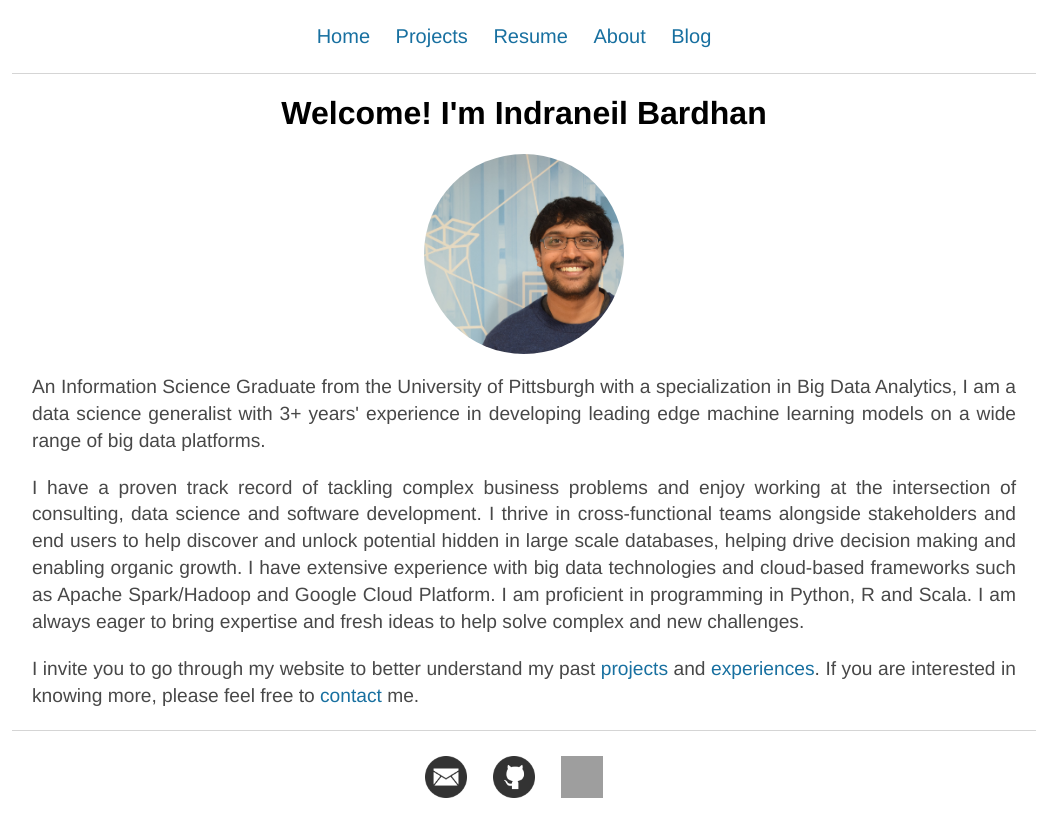
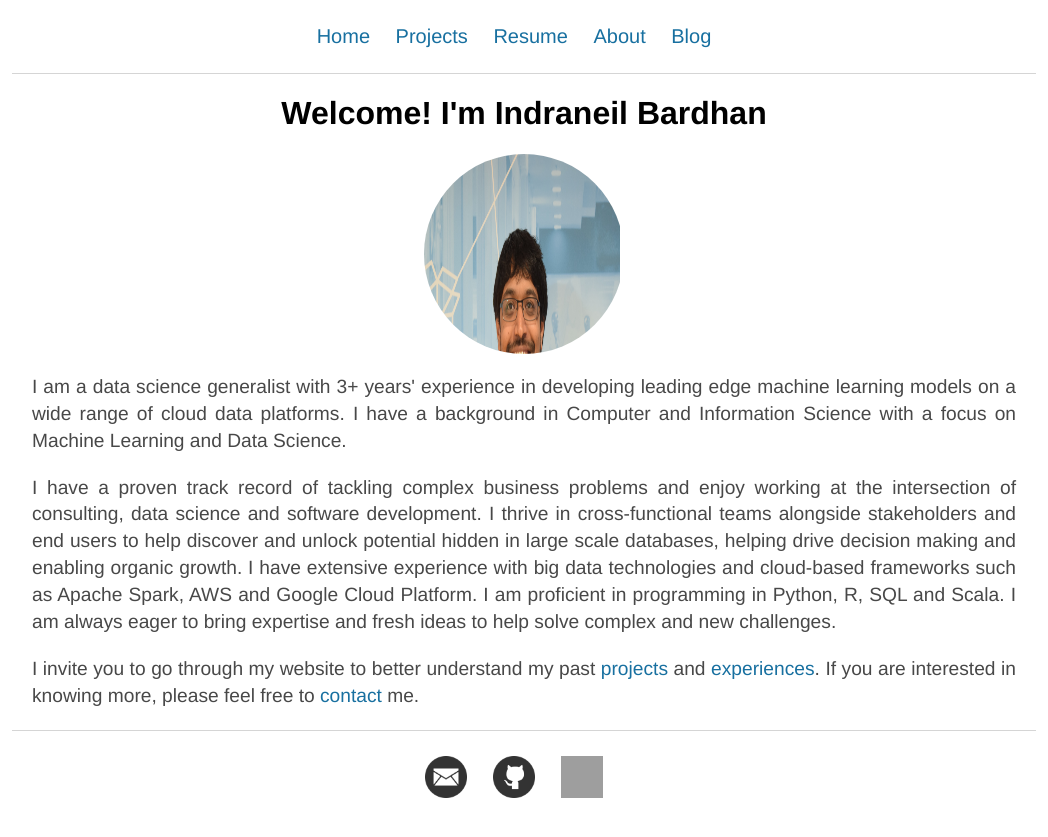
Before and after one commit to NeilBardhan/neilbardhan.github.io, a Jekyll site: the page built from index.html, in a window 1280 px wide. Shown: the top 837 px of the page, without its empty margins (116-1164 px from the left). Built offline with Jekyll 4.4.1, drawn with Linux system fonts in a browser that asks for light colours; grey boxes are pictures that could not be loaded.

Commit message:
changed intro paragraph

```diff
--- a/index.html
+++ b/index.html
@@ -9,19 +9,19 @@ title: Neil's Homepage
 <!-- 	<div class="w3-card-4"> -->
 <!-- 		<img src="/images/DSC_0007-min.JPG" alt="picture"> -->
 <!-- 	</div> -->
-<!-- 	<img id="main" src="/images/DSC_0007-min.jpg" alt="Photo" style="float:left;width:196px;height:350px;margin-right: 30px;margin-bottom: 30px;"> -->
-	<img src = "/images/DSC_0007-min.JPG" alt = "image" class="rounded">
+	<img id="main" src="/images/DSC_0007-min.jpg" alt="Photo" style="float:left;width:196px;height:350px;margin-right: 30px;margin-bottom: 30px;">
+<!-- 	<img src = "/images/DSC_0007-min.JPG" alt = "image" class="rounded"> -->
 </div>
 
 </center>
 	<p class="blurb">
-		An Information Science Graduate from the University of Pittsburgh with a specialization in Big Data Analytics, I am a data science generalist with 3+ years' experience in developing leading edge machine learning models on a wide range of big data platforms.
+		I am a data science generalist with 3+ years' experience in developing leading edge machine learning models on a wide range of cloud data platforms. I have a background in Computer and Information Science with a focus on Machine Learning and Data Science.
 	</p>
 
 	<p class="blurb">
 		I have a proven track record of tackling complex business problems and enjoy working at the intersection of consulting, data science and software development. I thrive in cross-functional teams alongside stakeholders and end users to help discover and unlock potential hidden in large scale databases, helping drive decision making and enabling organic growth.
 
-		I have extensive experience with big data technologies and cloud-based frameworks such as Apache Spark/Hadoop and Google Cloud Platform. I am proficient in programming in Python, R and Scala. I am always eager to bring expertise and fresh ideas to help solve complex and new challenges.
+		I have extensive experience with big data technologies and cloud-based frameworks such as Apache Spark, AWS and Google Cloud Platform. I am proficient in programming in Python, R, SQL and Scala. I am always eager to bring expertise and fresh ideas to help solve complex and new challenges.
 	</p>
 
 	<p class="blurb">
```
